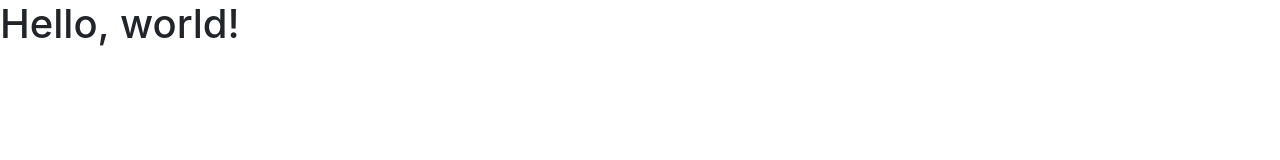
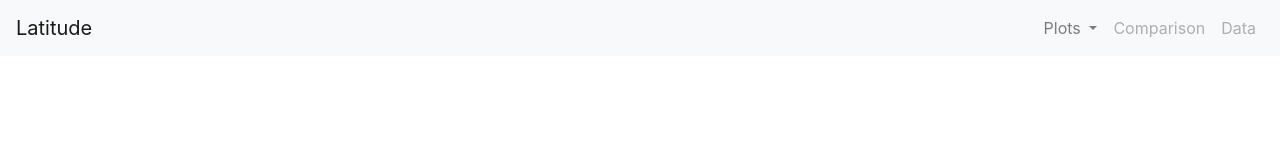
Before and after one commit to siekmeierpaul/Web-Design-Challenge, a plain HTML site: page index.html in a window 1280 px wide. Drawn offline with nearby package versions, Linux system fonts and the light colour scheme.

Commit message:
updated index page

```diff
--- a/index.html
+++ b/index.html
@@ -11,7 +11,39 @@
     <title>Hello, world!</title>
   </head>
   <body>
-    <h1>Hello, world!</h1>
+
+    <nav class="navbar navbar-expand-lg navbar-light bg-light">
+      <a class="navbar-brand" href="#">Latitude</a>
+      <button class="navbar-toggler" type="button" data-toggle="collapse" data-target="#navbarSupportedContent" aria-controls="navbarSupportedContent" aria-expanded="false" aria-label="Toggle navigation">
+        <span class="navbar-toggler-icon"></span>
+      </button>
+
+      <div class="collapse navbar-collapse" id="navbarSupportedContent">
+        <ul class="navbar-nav ml-auto">
+          <li class="nav-item dropdown">
+            <a class="nav-link dropdown-toggle" href="#" id="navbarDropdown" role="button" data-toggle="dropdown" aria-haspopup="true" aria-expanded="false">
+              Plots
+            </a>
+            <div class="dropdown-menu" aria-labelledby="navbarDropdown">
+              <a class="dropdown-item" href="#">Max Temperature</a>
+              <a class="dropdown-item" href="#">Humidity</a>
+              <a class="dropdown-item" href="#">Cloudiness</a>
+              <a class="dropdown-item" href="#">Wind Speed</a>
+            </div>
+          </li>
+          <li class="nav-item">
+            <a class="nav-link disabled" href="#" tabindex="-1" aria-disabled="true">
+              Comparison
+            </a>
+          </li>
+          <li class="nav-item">
+            <a class="nav-link disabled" href="#" tabindex="-1" aria-disabled="true">
+              Data
+            </a>
+          </li>
+        </ul>
+      </div>
+    </nav>
 
     <!-- Optional JavaScript -->
     <!-- jQuery first, then Popper.js, then Bootstrap JS -->
```
